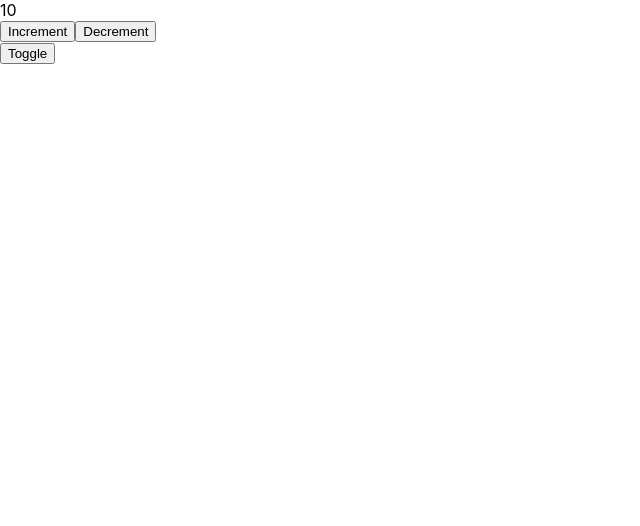
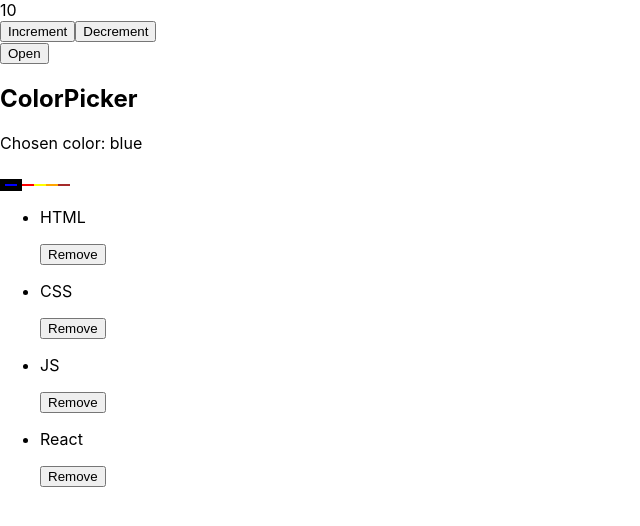
Before and after one commit to WixJoker/react-test, a React (Create React App) app: page / in a window 1280 px wide. Shown: the top 526 px of the page, without its empty margins (0-640 px from the left). Built offline with nearby package versions, Linux system fonts and the light colour scheme.

Commit message:
new components have been created

```diff
--- a/src/App.js
+++ b/src/App.js
@@ -1,13 +1,38 @@
+import { Component } from "react";
 import Counter from "./components/Counter";
-import Modal from './components/Modal';
+import Modal from "./components/Modal";
+import ColorPicker from "./components/ColorPicker";
+import ToDoList from "./components/ToDoList";
 
-const App = () => {
+const colorPickerOption = [
+  { label: "blue", color: "blue" },
+  { label: "red", color: "red" },
+  { label: "yellow", color: "yellow" },
+  { label: "orange", color: "orange" },
+  { label: "brown", color: "brown" },
+];
+
+class App extends Component {
+  state = {
+    todos: [
+      { id: "1", description: "HTML", completed: false },
+      { id: "2", description: "CSS", completed: false },
+      { id: "3", description: "JS", completed: false },
+      { id: "4", description: "React", completed: false },
+    ],
+  };
+
+  render() {
+    const { todos } = this.state;
     return (
       <div>
         <Counter initialValue={10} />
         <Modal />
+        <ColorPicker options={colorPickerOption} />
+        <ToDoList todos={todos} />
       </div>
     );
-};
+  }
+}
 
 export default App;
--- /dev/null
+++ b/src/components/ColorPicker.js
@@ -0,0 +1,47 @@
+import { Component } from "react";
+
+class ColorPicker extends Component {
+  state = {
+    activeOptionId: 0,
+  };
+
+  setActiveId = (index) => {
+    this.setState({ activeOptionId: index });
+  };
+
+    render() {
+        const { activeOptionId } = this.state
+        const {options} = this.props
+    const { label } = options[activeOptionId];
+
+    return (
+      <>
+        <div>
+          <h2>ColorPicker</h2>
+          <p>Chosen color: {label}</p>
+        </div>
+        <div>
+          {options.map(({ label, color }, index) => {
+            return (
+              <button
+                key={label}
+                className="Colorname"
+                style={{
+                  cursor: "pointer",
+                  backgroundColor: color,
+                  border:
+                    index === activeOptionId
+                      ? "5px solid black"
+                      : "none",
+                }}
+                onClick={() => this.setActiveId(index)}
+              ></button>
+            );
+          })}
+        </div>
+      </>
+    );
+  }
+}
+
+export default ColorPicker;
--- a/src/components/Counter.js
+++ b/src/components/Counter/Counter.js
@@ -1,7 +1,7 @@
-import React from "react";
-import Controls from "./Controls";
+import React, { Component } from "react";
+import Controls from "../Controls";
 
-class Counter extends React.Component {
+class Counter extends Component {
   static defaultProps = {
     initialValue: 0,
   };
@@ -29,10 +29,11 @@ class Counter extends React.Component {
   };
 
   render() {
+    const { value } = this.state;
     return (
       <>
         <div>
-          <span>{this.state.value}</span>
+          <span>{value}</span>
         </div>
         <Controls
           onDecrement={this.handleDecrement}
--- /dev/null
+++ b/src/components/Counter/index.js
@@ -0,0 +1 @@
+export { default } from "./Counter";
--- a/src/components/Modal.js
+++ b/src/components/Modal.js
@@ -1,6 +1,6 @@
-import React from "react";
+import React, { Component } from "react";
 
-class Modal extends React.Component {
+class Modal extends Component {
   state = {
     visible: false,
   };
@@ -12,14 +12,15 @@ class Modal extends React.Component {
   };
 
   render() {
+    const { visible } = this.state;
     return (
       <>
         <div>
-          <button type="button" onClick={this.toggle}>
-            Toggle
+          <button type="button" onMouseOver={this.toggle} onClick={this.toggle}>
+            {visible ? "Close" : "Open"}
           </button>
         </div>
-        {this.state.visible && (
+        {visible && (
           <div className="modal">
             <p>Hello world!!!</p>
           </div>
--- /dev/null
+++ b/src/components/ToDoList/ToDoList.js
@@ -0,0 +1,16 @@
+import React from "react";
+
+const ToDoList = ({ todos }) => {
+  return (
+    <ul>
+      {todos.map(({ id, description }) => (
+        <li key={id}>
+          <p>{description}</p>
+          <button type="button">Remove</button>
+        </li>
+      ))}
+    </ul>
+  );
+};
+
+export default ToDoList;
--- /dev/null
+++ b/src/components/ToDoList/index.js
@@ -0,0 +1 @@
+export { default } from "./ToDoList";
```
Lines whose indentation alone changed are shown as unchanged.
